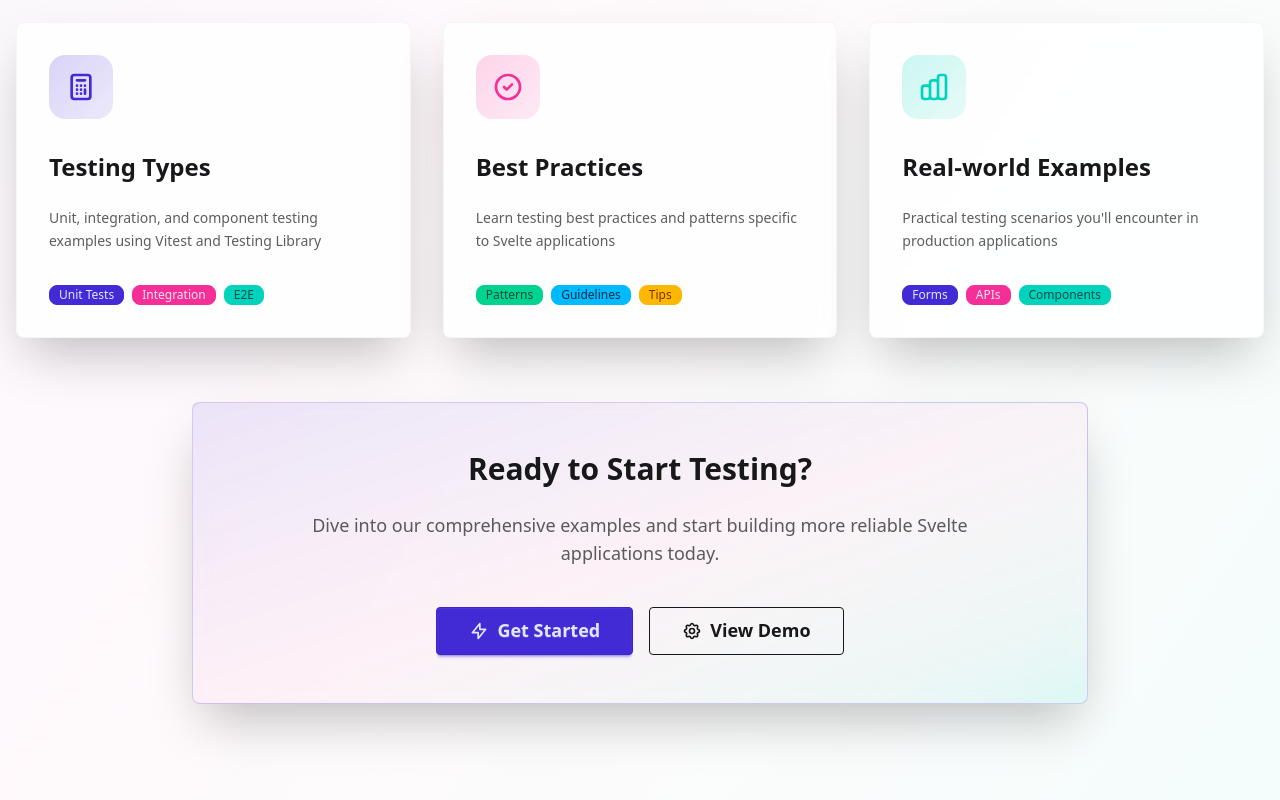
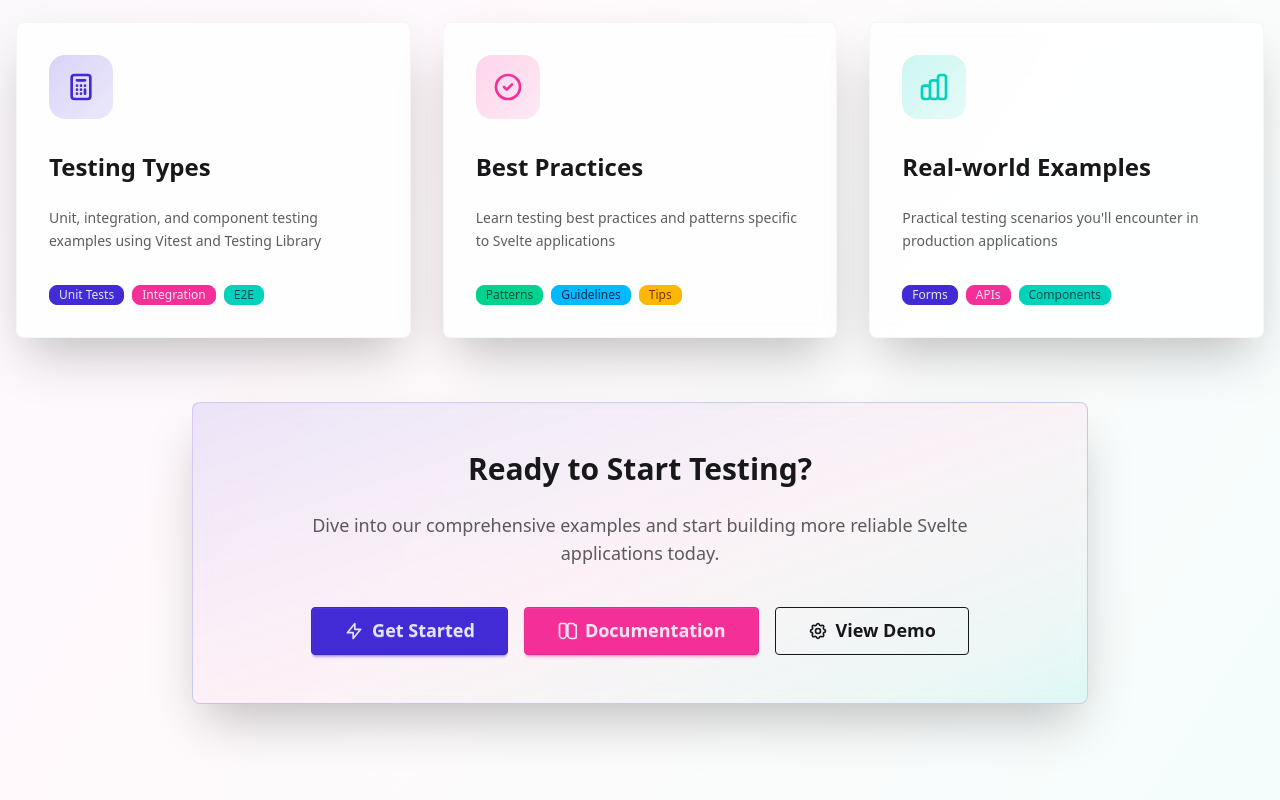
Before and after one commit to spences10/sveltest, a SvelteKit app: page / in a window 1280 px wide. Shown: the part 1208-2008 px from the top of the page. Built offline with nearby package versions, Linux system fonts and the light colour scheme.

Commit message:
refactor: remove settings page and update navigation to focus on documentation

```diff
--- a/src/lib/components/nav.svelte
+++ b/src/lib/components/nav.svelte
@@ -51,7 +51,6 @@
 
 	const settings_links = [
 		{ href: '/docs', title: 'Documentation', icon: Document },
-		{ href: '/settings', title: 'Settings', icon: Settings },
 	];
 
 	const is_active = (path: string) => {
--- a/src/routes/+page.svelte
+++ b/src/routes/+page.svelte
@@ -1,6 +1,7 @@
 <script lang="ts">
 	import {
 		BarChart,
+		BookOpen,
 		Calculator,
 		CheckCircle,
 		Clipboard,
@@ -290,6 +291,13 @@
 							Get Started
 						</a>
 						<a
+							href="/docs"
+							class="btn btn-secondary btn-lg gap-2 px-8"
+						>
+							<BookOpen class_names="h-5 w-5" />
+							Documentation
+						</a>
+						<a
 							href="/todos"
 							class="btn btn-outline btn-lg gap-2 px-8"
 						>
```
Also changed, not shown: 2 other files (tests, documents, lock files or other folders).
